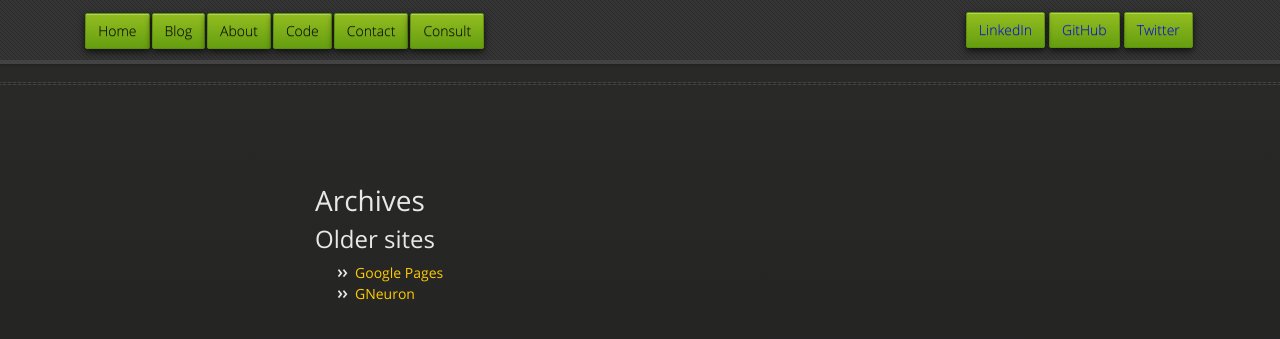
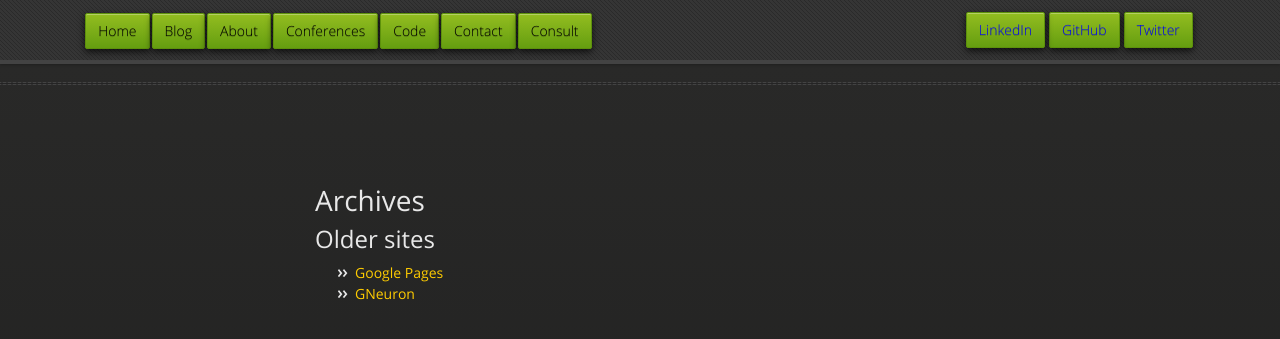
Before and after one commit to ronin13/ronin13.github.com, a Jekyll site: the page built from pages/archives.md, in a window 1280 px wide. Shown: the top 339 px of the page. Built offline with Jekyll 4.4.1, drawn with Linux system fonts in a browser that asks for light colours; Markdown is read by kramdown in place of the engine named in the settings.

Commit message:
Add details about conference

```diff
--- a/_layouts/page.html
+++ b/_layouts/page.html
@@ -53,6 +53,7 @@
           <li class="fork"><a href="/">Home</a></li>
           <li class="fork"><a href="http://blog.wnohang.net">Blog</a></li>
           <li class="fork"><a href="/pages/about">About</a></li>
+          <li class="fork"><a href="/pages/conferences">Conferences</a></li>
           <li class="fork"><a href="/pages/code">Code</a></li>
           <li class="fork"><a href="/pages/contact">Contact</a></li>
           <li class="fork"><a href="/pages/consult">Consult</a></li>
```
Also changed, not shown: 1 other file.
